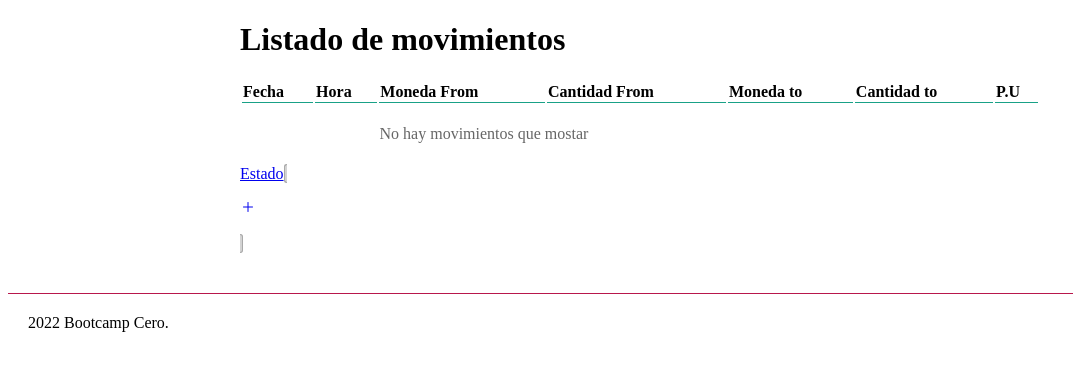
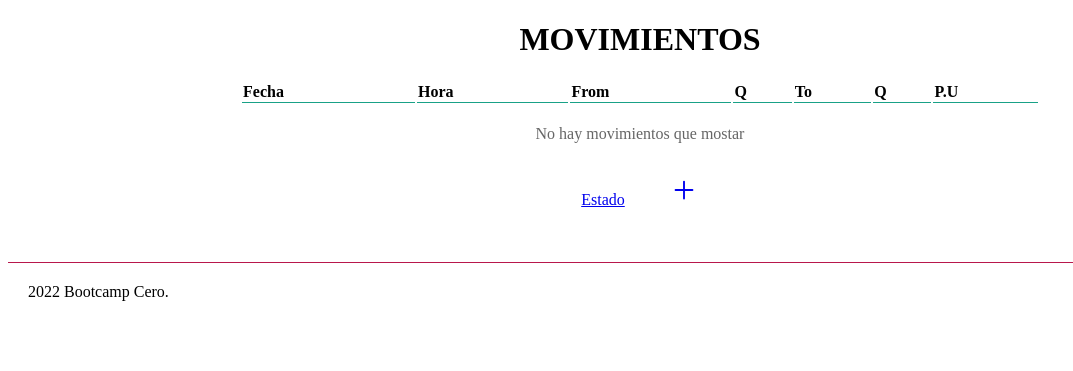
Before and after one commit to Davidrl-89/CryptoConverter, a Flask app: page / in a window 1280 px wide. Shown: the part 93-464 px from the top of the page, without its empty margins (0-1073 px from the left). Run offline with Flask 2, Linux system fonts and the light colour scheme; data that the repository does not hold is empty.

Commit message:
feat: haciendo formulario inicio

```diff
--- a/balance/static/css/styles.css
+++ b/balance/static/css/styles.css
@@ -23,6 +23,7 @@
     max-width: 800px;
     margin: auto;
     padding: 0 20px;
+    text-align: center;
 }
 
 table.paper {
@@ -34,12 +35,23 @@
     text-align: left;
 }
 
+.boton-estado {
+    display: inline-block;
+    border: 0px;
+    padding: 10px;
+    margin-right: 20px;
+    color: black;
+    text-align: left;
 
-.mini-boton {
-    border: solid 1px darkgray;
-    background-color: lightgray;
-    border-radius: 3px ;
-    padding: 0 2px;
+}
+
+.boton-mas{
+    display: inline-block;
+    text-align: right;
+    border: 0px;
+    padding: 10px;
+    color: black;
+    font-size:  30px ;
 }
 
 
--- a/balance/templates/inicio.html
+++ b/balance/templates/inicio.html
@@ -5,7 +5,7 @@
    {% endblock %}
 
    {% block page_title %}
-     Listado de movimientos
+     MOVIMIENTOS
    {% endblock %}
 
    {% block contenido %}
@@ -17,10 +17,10 @@
       <tr>
         <th class="titulo-tabla">Fecha</th>
         <th class="titulo-tabla">Hora</th>
-        <th class="titulo-tabla">Moneda From</th>
-        <th class="titulo-tabla">Cantidad From</th>
-        <th class="titulo-tabla">Moneda to</th>
-        <th class="titulo-tabla">Cantidad to</th>
+        <th class="titulo-tabla">From</th>
+        <th class="titulo-tabla">Q</th>
+        <th class="titulo-tabla">To</th>
+        <th class="titulo-tabla">Q</th>
         <th class="titulo-tabla">P.U</th>
       </tr>
 
@@ -48,16 +48,38 @@
         {% endfor %}
       {% else %}
       <tr>
-        <td colspan="4" class="lista-vacia">No hay movimientos que mostar</td>
+        <td colspan="7" class="lista-vacia">No hay movimientos que mostar</td>
       </tr>
       {% endif %}
+
+
+
+
     </table>
 
-    <div class="container">
-      <a href="/status" role="button" class="outline">Estado</a>
 
-      <a class="mini-boton" href="/purchase"><p><ion-icon name="add-outline"></ion-icon></p></a>
+
+    <div class="botones">
+    <div class="boton-estado">
+      <a href="/status">Estado</a>
+    </div>
+    <div class="boton-mas">
+      <a href="/purchase">
+        <ion-icon name="add-outline"></ion-icon>
+      </a>
     </div>
 
 
+    </div>
+
+
+
+
+
+
+
+
+
+
+
     {% endblock %}
```
